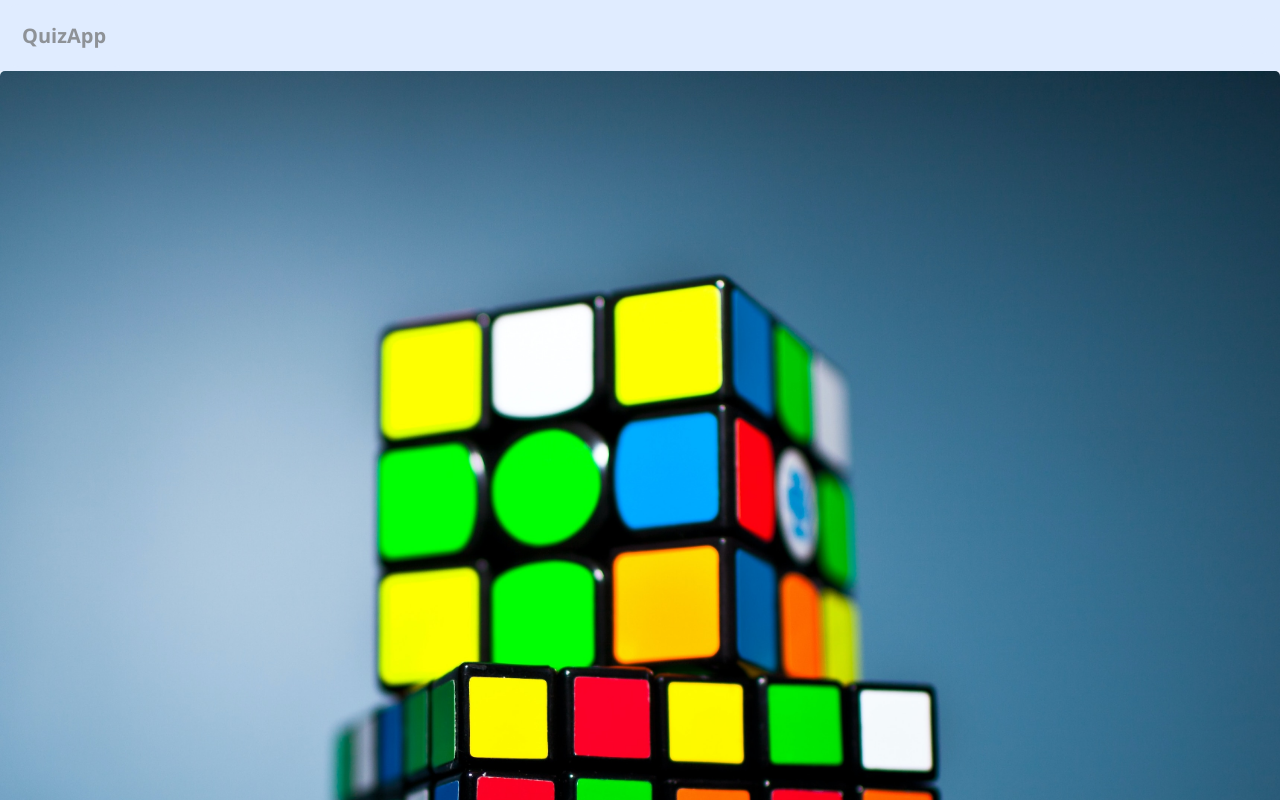
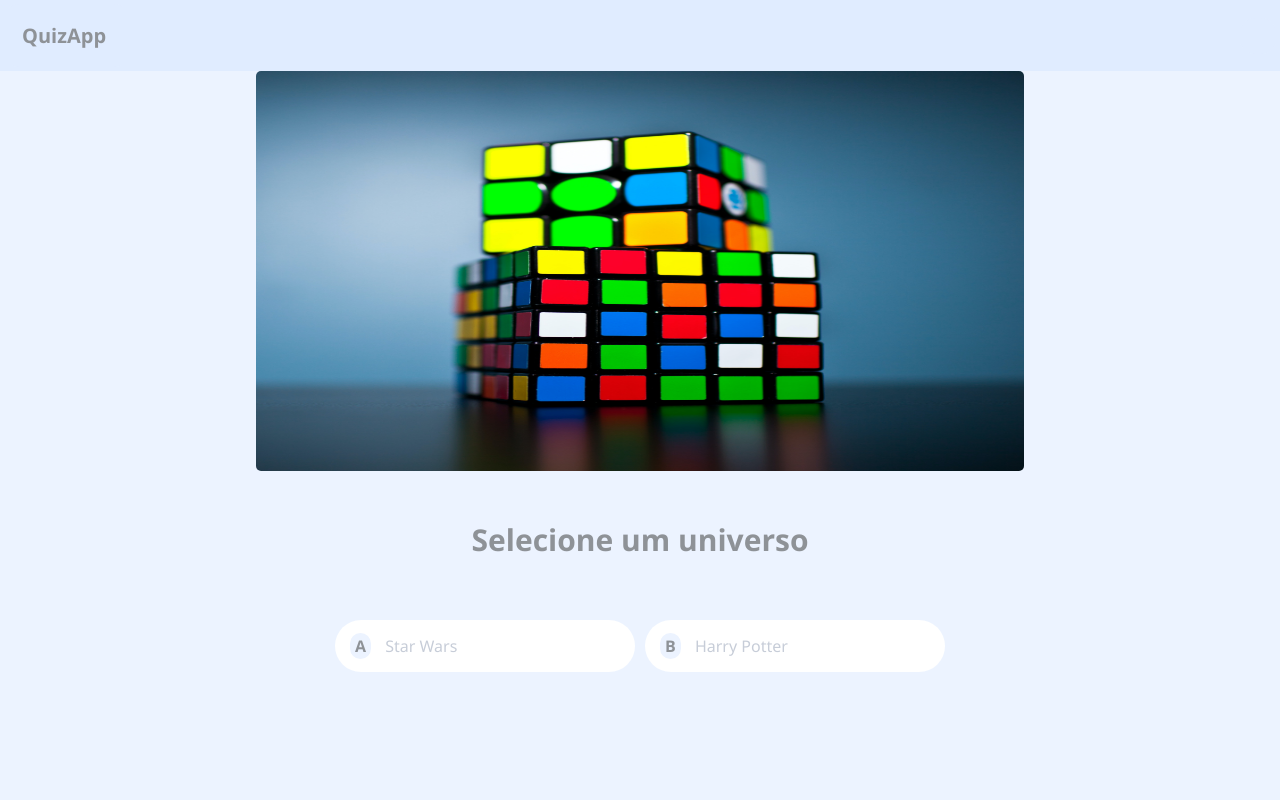
Before and after one commit to joaosantosmedeiros/quiz-app, an Angular app: page / in a window 1280 px wide. Shown: the top 800 px of the page. Built offline with nearby package versions, Linux system fonts and the light colour scheme; some icons are missing.

Commit message:
feat: add responsiveness in home page

```diff
--- a/src/app/pages/home/home.component.css
+++ b/src/app/pages/home/home.component.css
@@ -2,6 +2,27 @@
   width: 100vw;
   margin-bottom: 20px;
   border-radius: 5px;
+}
+
+@media only screen and (min-width: 600px) {
+  .home__container {
+    display: flex;
+    flex-direction: column;
+
+  }
+
+  .home__container > img {
+    max-height: 30vh;
+    margin: 0 auto 3em;
+  }
+}
+
+@media only screen and (min-width: 1000px) {
+  .home__container > img {
+    max-height: 50vh;
+    max-width: 60vw;
+    margin: 0 auto 3em;
+  }
 }
 
 .home__container > h1 {
@@ -18,9 +39,22 @@
   gap: 10px;
 }
 
+@media only screen and (min-width: 1000px) {
+  .container__options {
+    flex-direction: row;
+    justify-content: center;
+  }
+}
+
 .container__options > li {
   list-style: none;
   width: 80vw;
+}
+
+@media only screen and (min-width: 1000px) {
+  .container__options > li {
+    width: 300px;
+  }
 }
 
 .container__options > li > a {
@@ -34,6 +68,12 @@
   color: #c7cdd8;
 }
 
+@media only screen and (min-width: 1000px) {
+  .container__options > li > a {
+    width: 100%;
+  }
+}
+
 .container__options > li > a:hover {
   transform: scale(1.1);
   transition: .2s;
```
